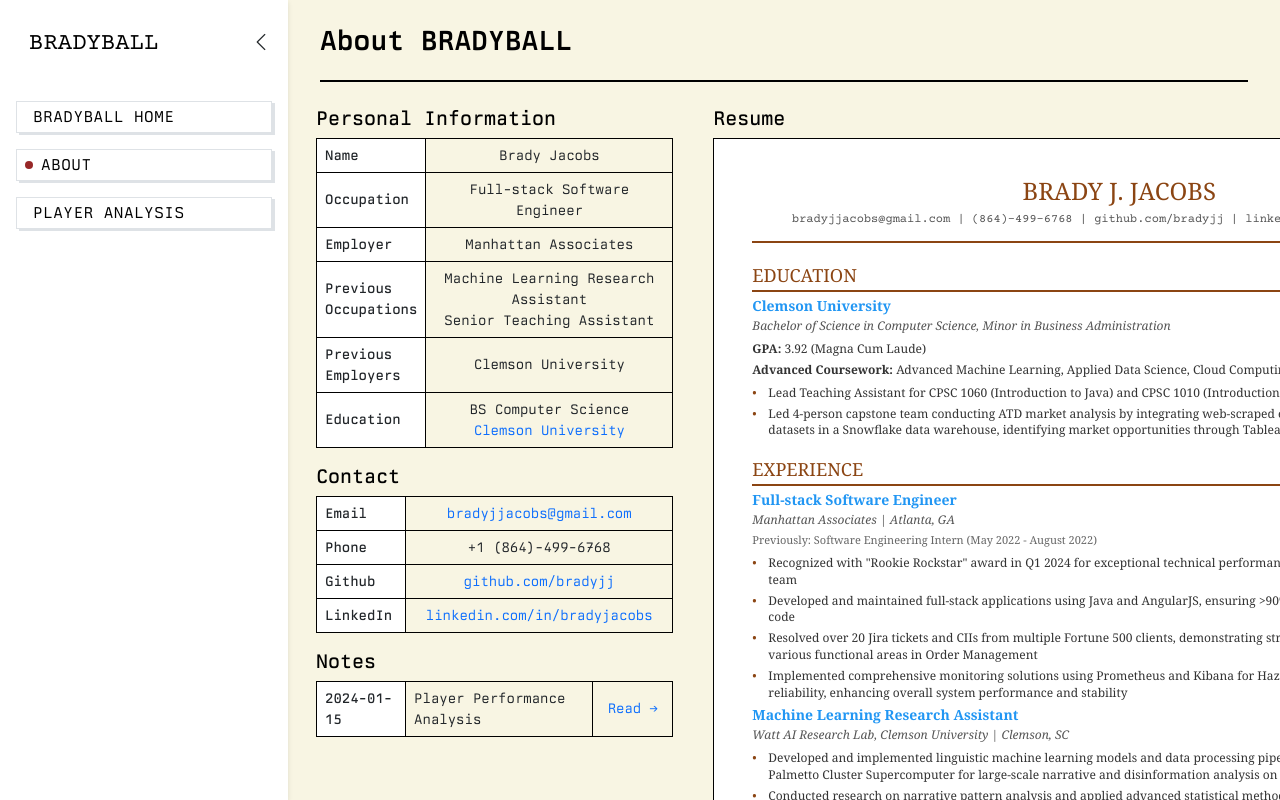
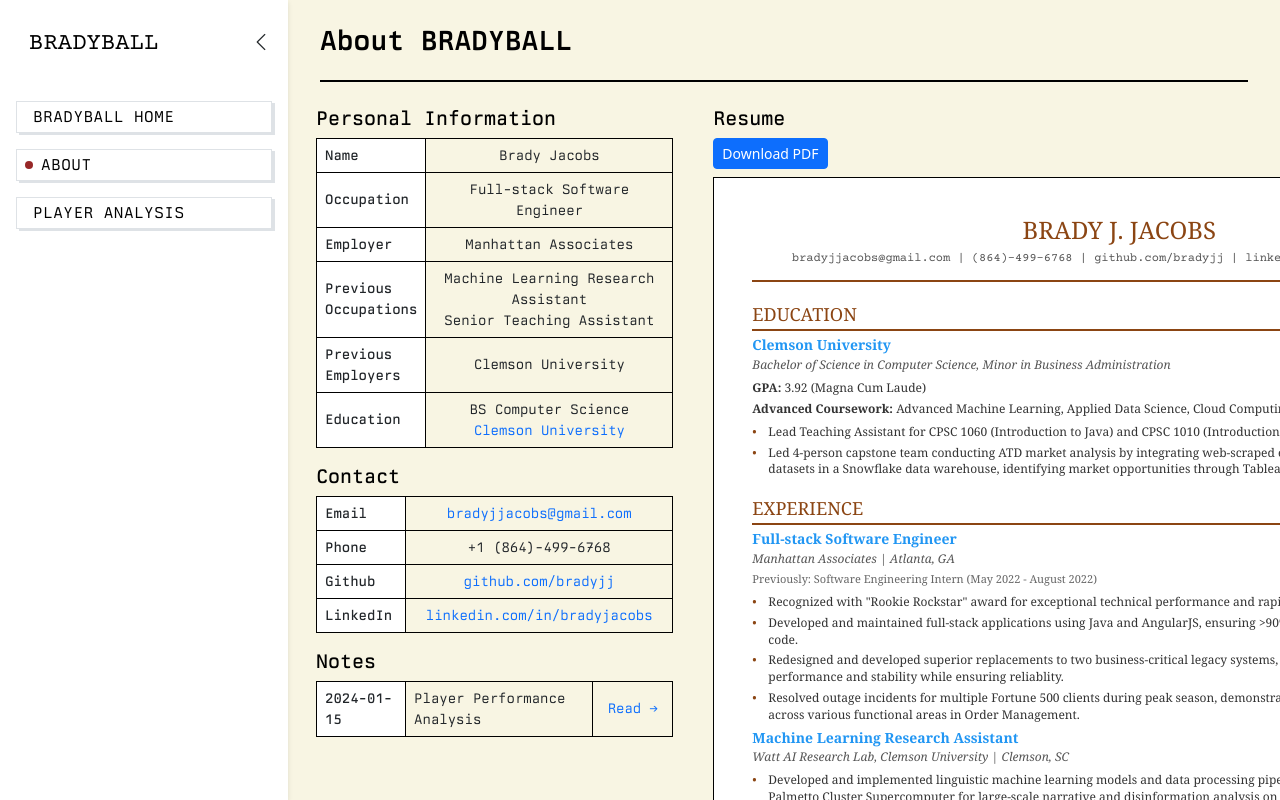
Before and after one commit to bradyjj/BRADYBALL-facade, an Angular app: page /about in a window 1280 px wide. Shown: the top 800 px of the page. Built offline with nearby package versions, Linux system fonts and the light colour scheme; no server answers.

Commit message:
style change; info added

```diff
--- a/src/app/BRADYBALL-about/components/about-screen/about-screen.component.html
+++ b/src/app/BRADYBALL-about/components/about-screen/about-screen.component.html
@@ -70,11 +70,15 @@
                                     </tr>
                                     <tr>
                                         <td>Github</td>
-                                        <td><a href="https://github.com/bradyjj" target="_blank" rel="noopener noreferrer" class="text-decoration-none">github.com/bradyjj</a></td>
+                                        <td><a href="https://github.com/bradyjj" target="_blank"
+                                                rel="noopener noreferrer"
+                                                class="text-decoration-none">github.com/bradyjj</a></td>
                                     </tr>
                                     <tr>
                                         <td>LinkedIn</td>
-                                        <td><a href="https://www.linkedin.com/in/bradyjjacobs/" class="text-decoration-none" target="_blank" rel="noopener noreferrer">linkedin.com/in/bradyjacobs</a>
+                                        <td><a href="https://www.linkedin.com/in/bradyjjacobs/"
+                                                class="text-decoration-none" target="_blank"
+                                                rel="noopener noreferrer">linkedin.com/in/bradyjacobs</a>
                                         </td>
                                     </tr>
                                 </tbody>
@@ -97,7 +101,7 @@
                     <!-- Right Side - Resume -->
                     <div class="col-md-7">
                         <h2 class="bb-text-berkeley-mono fs-5 mb-2">Resume</h2>
-                        <div>
+                        <div class="resume-container">
                             <resume></resume>
                         </div>
                     </div>
--- a/src/app/BRADYBALL-about/components/about-screen/about-screen.component.ts
+++ b/src/app/BRADYBALL-about/components/about-screen/about-screen.component.ts
@@ -1,4 +1,5 @@
-import { Component } from '@angular/core';
+import { Component, ViewChild } from '@angular/core';
+import { ResumeComponent } from '../resume/resume.component';
 
 @Component({
     selector: 'about-screen',
@@ -10,6 +11,8 @@ export class AboutScreenComponent {
 
     constructor() { }
 
+    @ViewChild(ResumeComponent) resumeComponent!: ResumeComponent;
+
     refreshPage(): void {
         window.location.reload();
     }
@@ -17,4 +20,12 @@ export class AboutScreenComponent {
     onHeaderCollapseChanged(collapsed: boolean): void {
         this.isCollapsed = collapsed;
     }
+
+    downloadResumePdf() {
+        if (this.resumeComponent) {
+            this.resumeComponent.downloadPDF();
+        } else {
+            console.error('Resume component not found');
+        }
+    }
 }
--- a/src/app/BRADYBALL-about/components/resume/resume.component.html
+++ b/src/app/BRADYBALL-about/components/resume/resume.component.html
@@ -1,3 +1,9 @@
+<div class="resume-actions">
+    <button class="btn btn-primary btn-sm mb-2" (click)="downloadPDF()">
+      <i class="fas fa-download"></i> Download PDF
+    </button>
+  </div>
+
 <div class="vintage-resume" #resumeContent>
     <header>
         <h1>BRADY J. JACOBS</h1>
--- a/src/app/BRADYBALL-about/components/resume/resume.component.ts
+++ b/src/app/BRADYBALL-about/components/resume/resume.component.ts
@@ -1,4 +1,6 @@
 import { Component, ViewChild, ElementRef } from '@angular/core';
+import html2canvas from 'html2canvas';
+import jsPDF from 'jspdf';
 
 @Component({
     selector: 'resume',
@@ -42,10 +44,10 @@ export class ResumeComponent {
             date: 'June 2023 - Present',
             previousRole: 'Software Engineering Intern (May 2022 - August 2022)',
             points: [
-                'Recognized with "Rookie Rockstar" award in Q1 2024 for exceptional technical performance and rapid integration into the team',
-                'Developed and maintained full-stack applications using Java and AngularJS, ensuring >90% test coverage for high-quality code',
-                'Resolved over 20 Jira tickets and CIIs from multiple Fortune 500 clients, demonstrating strong problem-solving skills across various functional areas in Order Management',
-                'Implemented comprehensive monitoring solutions using Prometheus and Kibana for Hazelcast cache health and system reliability, enhancing overall system performance and stability'
+                'Recognized with "Rookie Rockstar" award for exceptional technical performance and rapid integration into the team.',
+                'Developed and maintained full-stack applications using Java and AngularJS, ensuring >90% test coverage for high-quality code.',
+                'Redesigned and developed superior replacements to two business-critical legacy systems, enhancing overall system performance and stability while ensuring reliablity.',
+                'Resolved outage incidents for multiple Fortune 500 clients during peak season, demonstrating strong problem-solving skills across various functional areas in Order Management.'
             ]
         },
         {
@@ -87,7 +89,7 @@ export class ResumeComponent {
         }
     };
 
-    async downloadPDF() {
+    async printPDF() {
         // Store original styles
         const originalOverflow = document.body.style.overflow;
         const originalBodyHeight = document.body.style.height;
@@ -113,4 +115,76 @@ export class ResumeComponent {
             this.resumeContent.nativeElement.classList.remove('printing');
         }
     }
+
+    async downloadPDF() {
+        // Add a loading indicator or spinner here if desired
+        const resumeElement = this.resumeContent.nativeElement;
+
+        // Store original styles
+        const originalWidth = resumeElement.style.width;
+        const originalHeight = resumeElement.style.height;
+
+        try {
+            // Optional: Add print-specific CSS class for better PDF rendering
+            resumeElement.classList.add('for-pdf-export');
+
+            // Set specific width for better quality (letter size paper)
+            resumeElement.style.width = '8.5in';
+
+            // Create canvas from the DOM element
+            const canvas = await html2canvas(resumeElement, {
+                scale: 2, // Higher scale for better quality
+                useCORS: true,
+                logging: false,
+                allowTaint: true,
+                backgroundColor: '#ffffff'
+            });
+
+            // Calculate the height of the PDF based on the canvas ratio
+            const imgWidth = 210; // A4 width in mm (8.27 inches)
+            const pageHeight = 297; // A4 height in mm (11.69 inches)
+            const imgHeight = (canvas.height * imgWidth) / canvas.width;
+
+            // Initialize PDF with A4 dimensions
+            const pdf = new jsPDF('p', 'mm', 'a4');
+            let position = 0;
+
+            // Add image to PDF (with potential multi-page support)
+            const imgData = canvas.toDataURL('image/png');
+
+            // If resume fits on one page
+            if (imgHeight < pageHeight) {
+                pdf.addImage(imgData, 'PNG', 0, 0, imgWidth, imgHeight);
+            } else {
+                // For multi-page support if needed
+                let heightLeft = imgHeight;
+                let currentPosition = 0;
+
+                // Add first page
+                pdf.addImage(imgData, 'PNG', 0, currentPosition, imgWidth, imgHeight);
+                heightLeft -= pageHeight;
+
+                // Add subsequent pages if content is longer
+                while (heightLeft > 0) {
+                    currentPosition = -pageHeight * (position + 1);
+                    pdf.addPage();
+                    pdf.addImage(imgData, 'PNG', 0, currentPosition, imgWidth, imgHeight);
+                    heightLeft -= pageHeight;
+                    position++;
+                }
+            }
+
+            // Save the PDF
+            pdf.save('Brady_Jacobs_Resume.pdf');
+
+        } catch (error) {
+            console.error('Error generating PDF:', error);
+            // Handle error - show user message
+        } finally {
+            // Restore original styles
+            resumeElement.style.width = originalWidth;
+            resumeElement.style.height = originalHeight;
+            resumeElement.classList.remove('for-pdf-export');
+        }
+    }
 }
```
